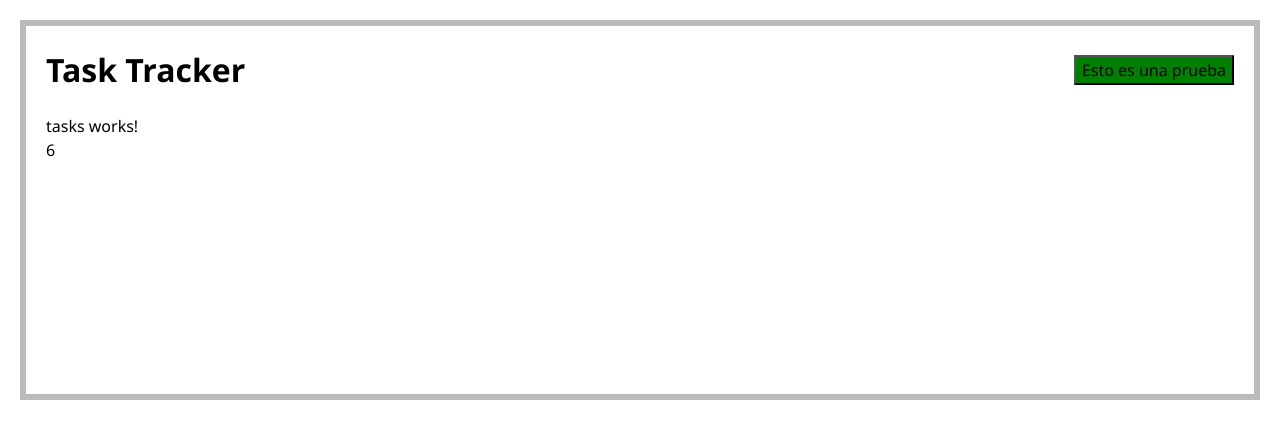
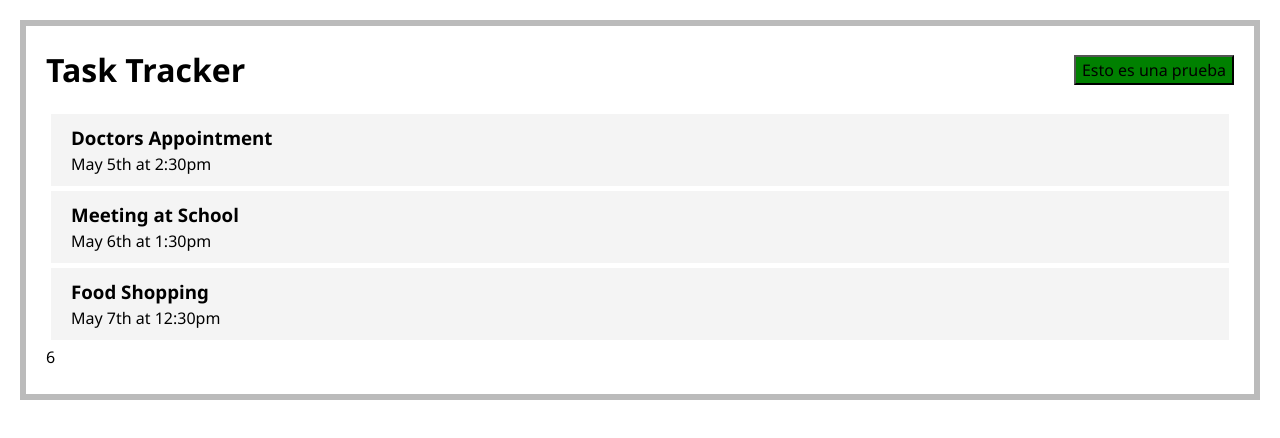
Before and after one commit to gzucca/Angular-Crash, an Angular app: page / in a window 1280 px wide. Shown: the top 438 px of the page. Built offline with nearby package versions, Linux system fonts and the light colour scheme.

Commit message:
Componente task-items

```diff
--- a/package.json
+++ b/package.json
@@ -18,6 +18,11 @@
     "@angular/platform-browser": "^15.1.0",
     "@angular/platform-browser-dynamic": "^15.1.0",
     "@angular/router": "^15.1.0",
+    "@fortawesome/angular-fontawesome": "^0.12.1",
+    "@fortawesome/fontawesome-svg-core": "^6.2.1",
+    "@fortawesome/free-brands-svg-icons": "^6.2.1",
+    "@fortawesome/free-regular-svg-icons": "^6.2.1",
+    "@fortawesome/free-solid-svg-icons": "^6.2.1",
     "rxjs": "~7.8.0",
     "tslib": "^2.3.0",
     "zone.js": "~0.12.0"
--- /dev/null
+++ b/src/app/components/task-item/task-item.component.html
@@ -0,0 +1,4 @@
+<div class="task">
+    <h3>{{task.text}}</h3>
+    <p>{{task.day}}</p>
+</div>
--- /dev/null
+++ b/src/app/components/task-item/task-item.component.scss
@@ -0,0 +1,16 @@
+.task {
+    background: #f4f4f4;
+    margin: 5px;
+    padding: 10px 20px;
+    cursor: pointer;
+}
+
+.task.reminder {
+    border-left: 5px solid green;
+}
+
+.task h3 {
+    display: flex;
+    align-items: center;
+    justify-content: space-between;
+}
--- a/src/app/components/tasks/tasks.component.html
+++ b/src/app/components/tasks/tasks.component.html
@@ -1 +1,3 @@
-<p>tasks works!</p>
+
+<!--* Acá le estoy pidiendo que loopee por las task del archivo tasks, pero como no quiero definir lo que se renderiza en este componente (contenedor) puedo pasar las "task" como una variable, y elegir cómo quiero renderizarlas desde el componente task-item -->
+<app-task-item *ngFor="let task of tasks" [task]="task"></app-task-item>
--- a/src/app/components/tasks/tasks.component.ts
+++ b/src/app/components/tasks/tasks.component.ts
@@ -1,4 +1,6 @@
 import { Component } from '@angular/core';
+import {Task} from '../../Task'
+import { TASKS } from 'src/app/mock-tasks';
 
 @Component({
   selector: 'app-tasks',
@@ -6,5 +8,7 @@
   styleUrls: ['./tasks.component.scss']
 })
 export class TasksComponent {
+  tasks: Task[] = TASKS;
+
 
 }
```
Also changed, not shown: src/app/app.module.ts (+6 -2 lines), src/app/components/task-item/task-item.component.ts (added, +12 -0 lines), 2 other files (tests, documents, lock files or other folders).
